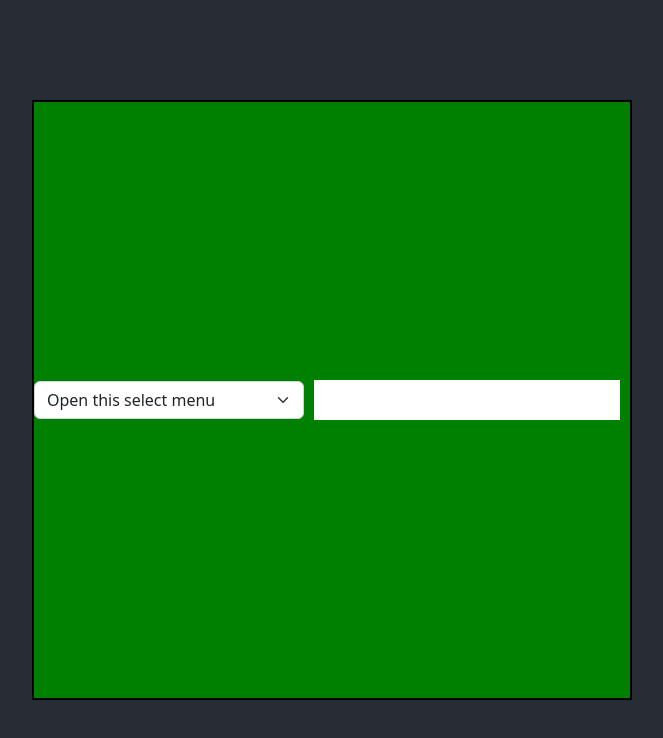
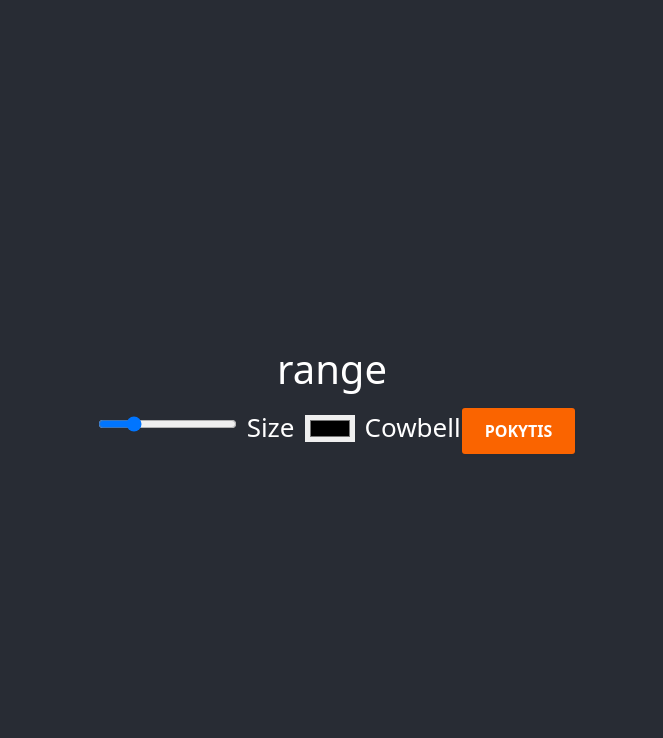
Before and after one commit to Vital188/Different-REACT-small-projects, a React (Create React App) app: page / in a window 1280 px wide. Shown: the top 738 px of the page, without its empty margins (308-971 px from the left). Built offline with nearby package versions, Linux system fonts and the light colour scheme.

Commit message:
continue

```diff
--- /dev/null
+++ b/src/010/components/Repeat/Range.jsx
@@ -0,0 +1,33 @@
+import { useState } from "react";
+
+function Range() {
+
+    const [dog, setDog] = useState([])
+
+    const change = () => {
+        setDog(s => [...s, {
+
+
+        }])
+    }
+
+
+  return (
+    <div>
+      <h1>range</h1>
+      <input type="range" id="volume" min="10" max="200" />
+      <label for="volume">Size</label>
+      <input
+        type="color"
+        id="cowbell"
+      />
+      <label for="cowbell">Cowbell</label>
+      {
+        dog.map((tt, i) => <div key={i} className="small"></div>)
+      }
+      <button onClick={change}>POKYTIS</button>
+    </div>
+  );
+}
+
+export default Range;
--- a/src/010/components/Repeat/Select.jsx
+++ b/src/010/components/Repeat/Select.jsx
@@ -39,7 +39,7 @@ const change = e => {
 
   return (
     <div className="miskas">
-      <select class="form-select" value={select} onChange={change}>
+      <select className="form-select" value={select} onChange={change}>
         <option selected>Open this select menu</option>
         <option value="1">One</option>
         <option value="2">Two</option>
--- a/src/App.jsx
+++ b/src/App.jsx
@@ -46,11 +46,11 @@
 // https://developer.mozilla.org/en-US/docs/Web/HTML/Element/input/range vienu color
 // įvedimu https://developer.mozilla.org/en-US/docs/Web/HTML/Element/input/color ir
 // mygtukais sukurti ir išsaugoti. Paspaudus mygtuką sukurti, atsiranda naujas kvadratas
-//  100px aukščio ir pločio bei juodu fonu. Keičiant range ir color įvedimus keičiasi ir
-//  kvadrato išvaizda. Kvadrato išvaizdą nustato įvedimai: range tipo įvedimai nuo 10 iki 200
-//   ir nustato plotą ir aukštį pikseliais, color- fono spalvą. Paspaudus mygtuką išsaugoti,
-//    kvadrato išvaizda išsaugoma ir į nustatymus nebereguoja. Vėl paspaudus mygtuką sukurti-
-//     atsiranda naujas reguliuojamas kvadratas.
+// 100px aukščio ir pločio bei juodu fonu. Keičiant range ir color įvedimus keičiasi ir
+// kvadrato išvaizda. Kvadrato išvaizdą nustato įvedimai: range tipo įvedimai nuo 10 iki 200
+//  ir nustato plotą ir aukštį pikseliais, color- fono spalvą. Paspaudus mygtuką išsaugoti,
+// kvadrato išvaizda išsaugoma ir į nustatymus nebereguoja. Vėl paspaudus mygtuką sukurti-
+// atsiranda naujas reguliuojamas kvadratas.
 
 
 import Bal from "./010/components/Repeat/Bal";
@@ -60,6 +60,7 @@ import Vandenyn from "./010/components/Repeat/Vandenyn";
 import Lauk from "./010/components/Repeat/Lauk";
 import Antfrom from './010/components/Repeat/Antfrom'
 import Select from "./010/components/Repeat/Select";
+import Range from "./010/components/Repeat/Range";
 
 
 
@@ -89,7 +90,8 @@ function App() {
       <Vandenyn seaPlaners={seaPlaners} /> */}
       {/* <Lauk /> */}
       {/* <Antfrom /> */}
-      <Select />
+      {/* <Select /> */}
+      <Range />
       </header>
     </div>
   );
```
